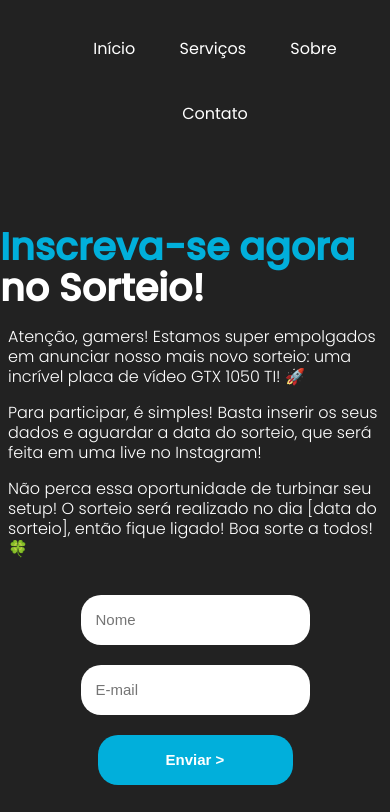
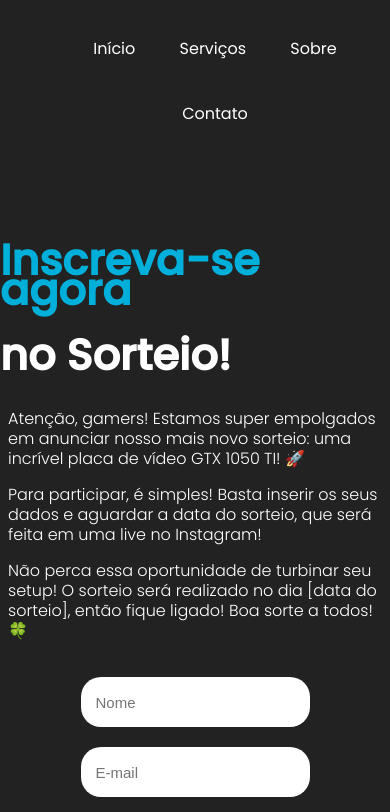
Before and after one commit to davidrodrigues4/landing-page-multitec, a plain HTML site: page index.html in a window 390 px wide. Shown: the top 812 px of the page. Drawn offline with Linux system fonts and the light colour scheme.

Commit message:
correção inscreva-se

```diff
--- a/styles/media.css
+++ b/styles/media.css
@@ -29,3 +29,10 @@
         text-align: center;
     }
 }
+
+@media (max-width: 1153px) {
+    main#sorteio > aside> h2 {
+        font-size: 43px;
+        line-height: 30px;
+    }
+}
```
